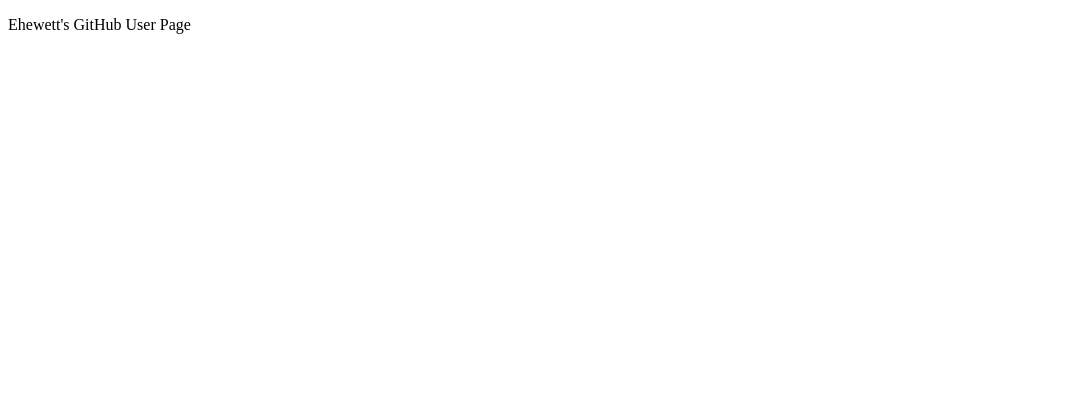
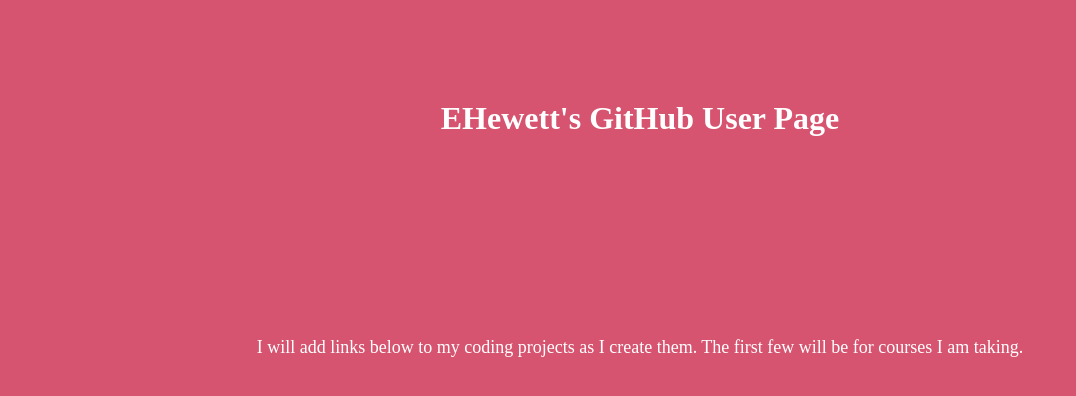
Before and after one commit to ehewett/ehewett.github.io, a plain HTML site: page index.html in a window 1280 px wide. Shown: the whole page, without its empty margins (0-1076 px from the left). Drawn offline with Linux system fonts and the light colour scheme.

Commit message:
Changed index.html and added stylesheet.

```diff
--- a/index.html
+++ b/index.html
@@ -3,8 +3,10 @@
 <head>
 	<meta charset="UTF-8" />
 	<title>Main</title>
+	<link rel="stylesheet" href="style.css" type="text/css" />
 </head>
 <body>
-	<p>Ehewett's GitHub User Page</p>
+	<h1>EHewett's GitHub User Page</h1>
+	<p>I will add links below to my coding projects as I create them. The first few will be for courses I am taking.
 </body>
 </html>
--- /dev/null
+++ b/style.css
@@ -0,0 +1,16 @@
+body {
+	background-color: #D65470;
+
+}
+h1 {
+	color: white;
+	text-align: center;
+	margin: 100px;
+}
+
+p {
+	text-align: center;
+	margin: 200px;
+	font-size: 18px;
+	color: white;
+}
```
